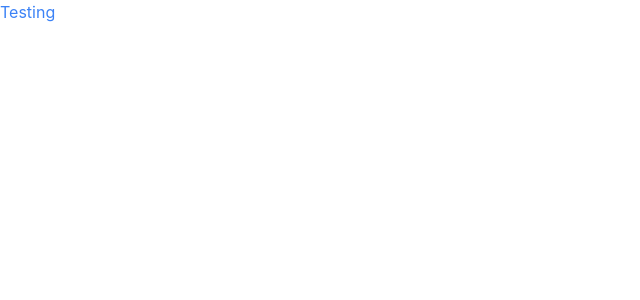
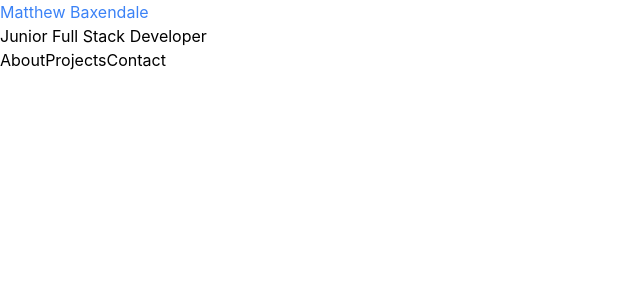
Before and after one commit to mbaxendale22/portfolio, a Next.js app: page / in a window 1280 px wide. Shown: the top 300 px of the page, without its empty margins (0-640 px from the left). Built offline with nearby package versions, Linux system fonts and the light colour scheme.

Commit message:
links added

```diff
--- a/pages/index.js
+++ b/pages/index.js
@@ -1,11 +1,24 @@
 import Head from 'next/head';
 import Image from 'next/image';
 import styles from '../styles/Home.module.css';
+import Link from 'next/link';
 
 export default function Home() {
   return (
     <div>
-      <h1 className="text-blue-500">Testing</h1>
+      <h1 className="text-blue-500">Matthew Baxendale</h1>
+      <h3>Junior Full Stack Developer</h3>
+      <div>
+        <Link href="/">
+          <a>About</a>
+        </Link>
+        <Link href="/">
+          <a>Projects</a>
+        </Link>
+        <Link href="/">
+          <a>Contact</a>
+        </Link>
+      </div>
     </div>
   );
 }
```
